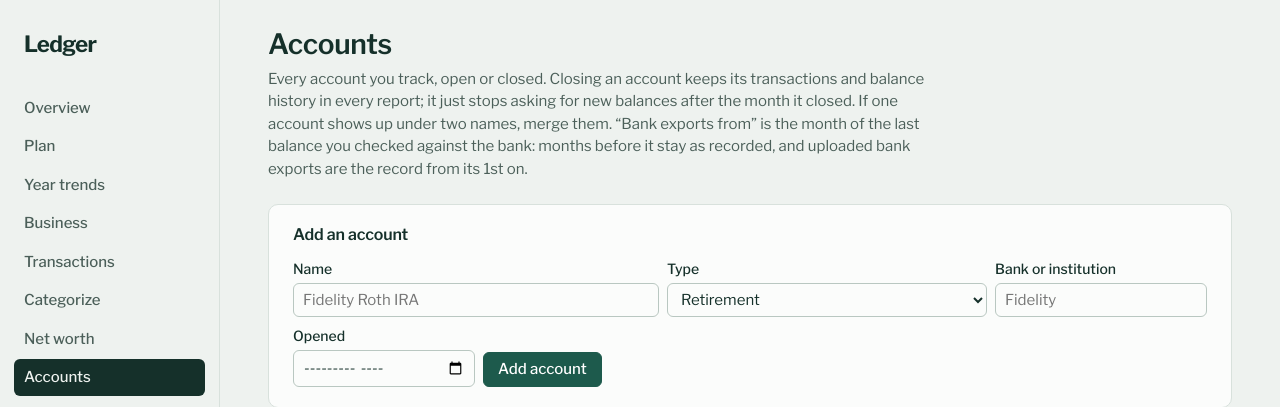
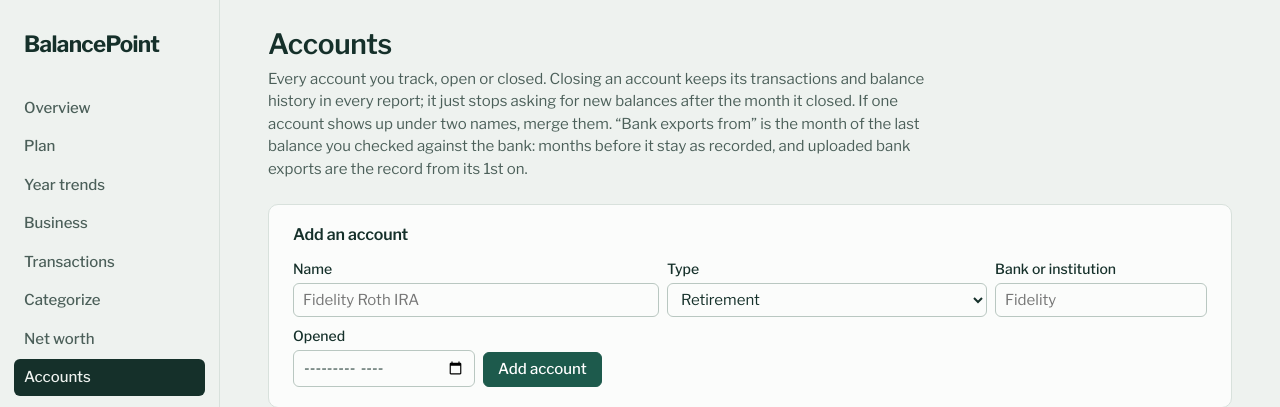
Before and after one commit to AeroPoint/AP-BalancePoint, a Flask app: page /accounts in a window 1280 px wide. Shown: the top 407 px of the page. Run offline with Flask 3, Linux system fonts and the light colour scheme; data comes from the database, SQL or seed files in the repository; data that the repository does not hold is empty.

Commit message:
Name: BalancePoint (visible name only; launchd labels and stored settings keys unchanged)
Co-Authored-By: Claude Opus 5.5 <noreply@anthropic.com>

```diff
--- a/budget/static/style.css
+++ b/budget/static/style.css
@@ -1,4 +1,4 @@
-/* Ledger: pale ruled-paper ground, spruce ink. Chart hues follow the validated dataviz palette. */
+/* BalancePoint: pale ruled-paper ground, spruce ink. Chart hues follow the validated dataviz palette. */
 :root {
   color-scheme: light;
   --ground: #eef2ef;
--- a/budget/templates/base.html
+++ b/budget/templates/base.html
@@ -8,11 +8,11 @@
   <meta name="apple-mobile-web-app-status-bar-style" content="default">
   <meta name="apple-mobile-web-app-capable" content="yes">
   <meta name="mobile-web-app-capable" content="yes">
-  <meta name="apple-mobile-web-app-title" content="Ledger">
+  <meta name="apple-mobile-web-app-title" content="BalancePoint">
   <link rel="manifest" href="{{ url_for('static', filename='manifest.webmanifest') }}">
   <link rel="apple-touch-icon" href="{{ url_for('static', filename='icon-180.png') }}">
   <link rel="icon" type="image/png" href="{{ url_for('static', filename='icon-180.png') }}">
-  <title>{% block title %}{% endblock %} | Ledger</title>
+  <title>{% block title %}{% endblock %} | BalancePoint</title>
   <link rel="preconnect" href="https://fonts.googleapis.com">
   <link rel="preconnect" href="https://fonts.gstatic.com" crossorigin>
   <link rel="stylesheet" href="https://fonts.googleapis.com/css2?family=Libre+Franklin:wght@400;500;600;650;700&display=swap">
@@ -21,7 +21,7 @@
 <body>
 <div class="app">
   <aside class="side">
-    <a class="brand" href="{{ url_for('main.dashboard') }}">Ledger</a>
+    <a class="brand" href="{{ url_for('main.dashboard') }}">BalancePoint</a>
     <nav aria-label="Main">
       {% for item in [
         ('main.dashboard', 'Overview'),
--- a/personal.example.toml
+++ b/personal.example.toml
@@ -1,4 +1,4 @@
-# Example personal settings for Ledger.
+# Example personal settings for BalancePoint.
 #
 # Copy this file to data/personal.toml and edit it. data/ is git-ignored, so nothing you put in
 # personal.toml ends up in the code repository. The app reads it at startup; restart after editing.
--- a/run.py
+++ b/run.py
@@ -92,7 +92,7 @@ def build_demo(args):
 
 
 def main():
-    parser = argparse.ArgumentParser(description="Personal budget app")
+    parser = argparse.ArgumentParser(description="BalancePoint: a local personal budget app")
     sub = parser.add_subparsers(dest="command")
     serve = sub.add_parser("serve", help="run the web app (default)")
     serve.add_argument("--port", type=int, default=5000)
```
Also changed, not shown: README.md, budget/static/manifest.webmanifest.
